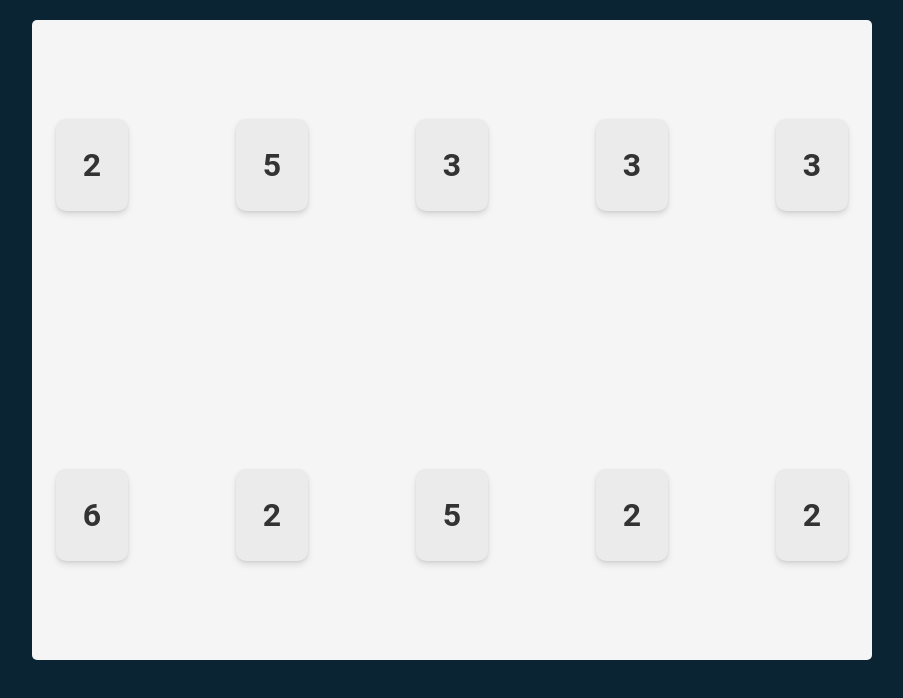
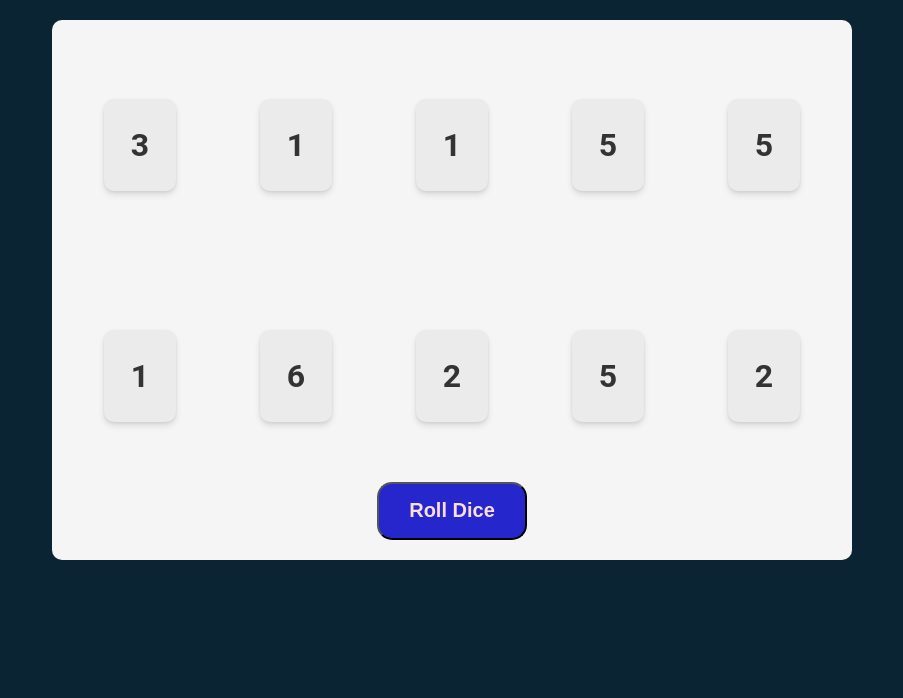
Before and after one commit to stackj007/Tenzies, a React (Vite) app: page / in a window 1280 px wide. Shown: the top 698 px of the page, without its empty margins (188-1091 px from the left). Built offline with nearby package versions, Linux system fonts and the light colour scheme.

Commit message:
re roll all 10 die when clicking the roll button

```diff
--- a/src/App.css
+++ b/src/App.css
@@ -6,9 +6,9 @@ body {
 
 main {
   background-color: #f5f5f5;
-  height: 600px;
-  max-width: 800px;
-  border-radius: 5px;
+  height: 500px;
+  max-width: 760px;
+  border-radius: 10px;
   padding: 20px;
   display: flex;
   flex-direction: column;
@@ -21,7 +21,7 @@ main {
 .die-container {
   display: grid;
   grid-template: auto auto / repeat(5, 1fr);
-  gap: 100px;
+  gap: 20px;
   justify-items: center;
   align-items: center;
   width: 100%;
@@ -52,6 +52,18 @@ main {
 
 .die-face:hover {
   transform: translateY(-5px);
+}
+
+.roll-button {
+  background-color: #2626cd;
+  color: #fbdddd;
+  font-weight: bold;
+  font-size: 20px;
+  width: 150px;
+  height: 65px;
+  border-radius: 15px;
+  margin: auto;
+  cursor: pointer;
 }
 
 @media (max-width: 820px) {
--- a/src/App.jsx
+++ b/src/App.jsx
@@ -1,6 +1,15 @@
 import { useState } from 'react'
 import Die from './Components/Die'
 import './App.css'
+
+/**
+ * Challenge: Create a `Roll Dice` button that will re-roll
+ * all 10 dice
+ *
+ * Clicking the button should generate a new array of numbers
+ * and set the `dice` state to that new array (thus re-rendering
+ * the array to the page)
+ */
 
 function App() {
   const [Dice, setDice] = useState(randomNewDice())
@@ -14,14 +23,21 @@ function App() {
     return numbers
   }
 
-  const diceElements = Dice.map((die) => (
-    <Die value={die} />
+  const diceElements = Dice.map((die, index) => (
+    <Die key={index} value={die} />
   ))
+
+  function rollDice() {
+    setDice(randomNewDice)
+  }
 
   return (
     <>
       <main>
         <div className="die-container">{diceElements}</div>
+        <button className="roll-button" onClick={rollDice}>
+          Roll Dice
+        </button>
       </main>
     </>
   )
```
